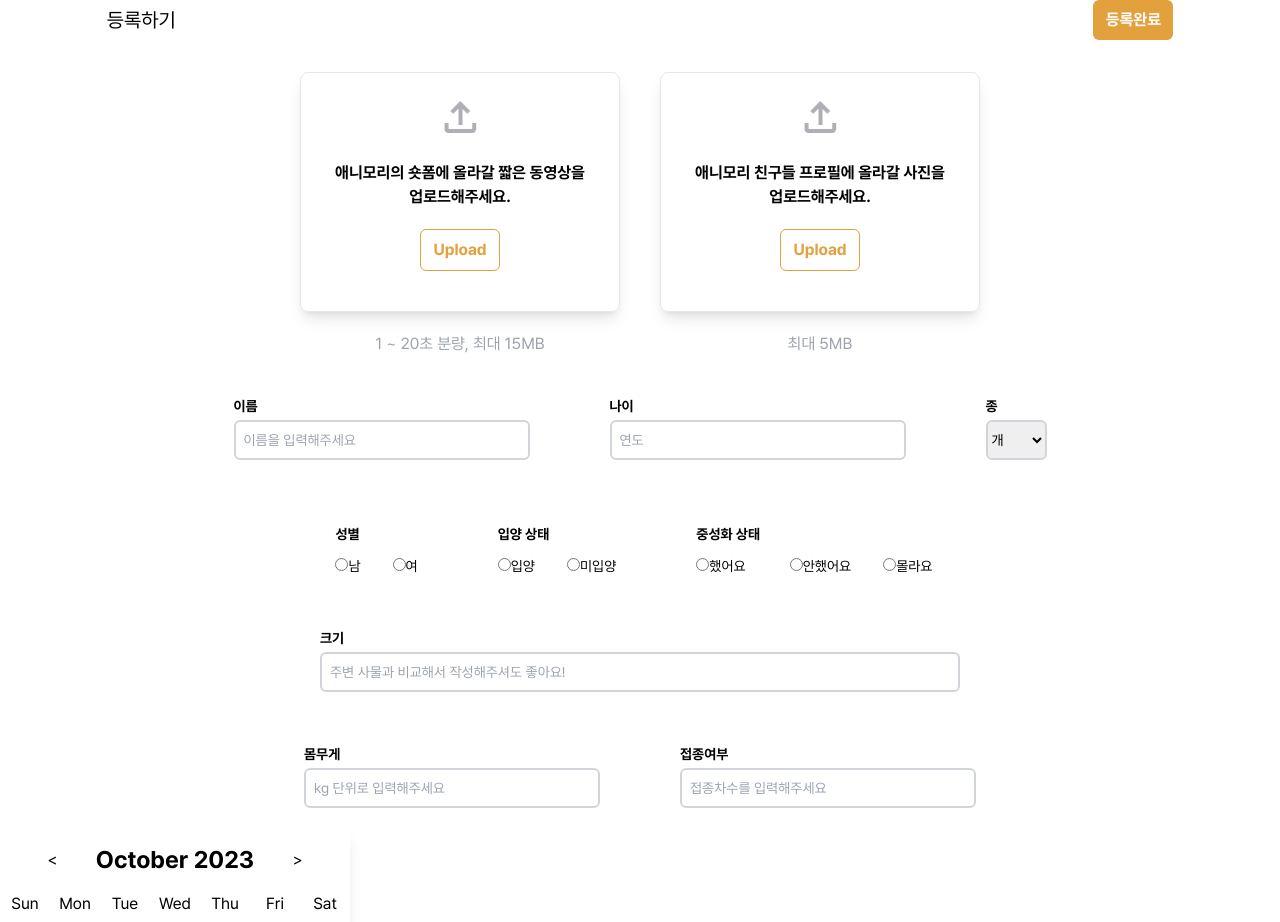
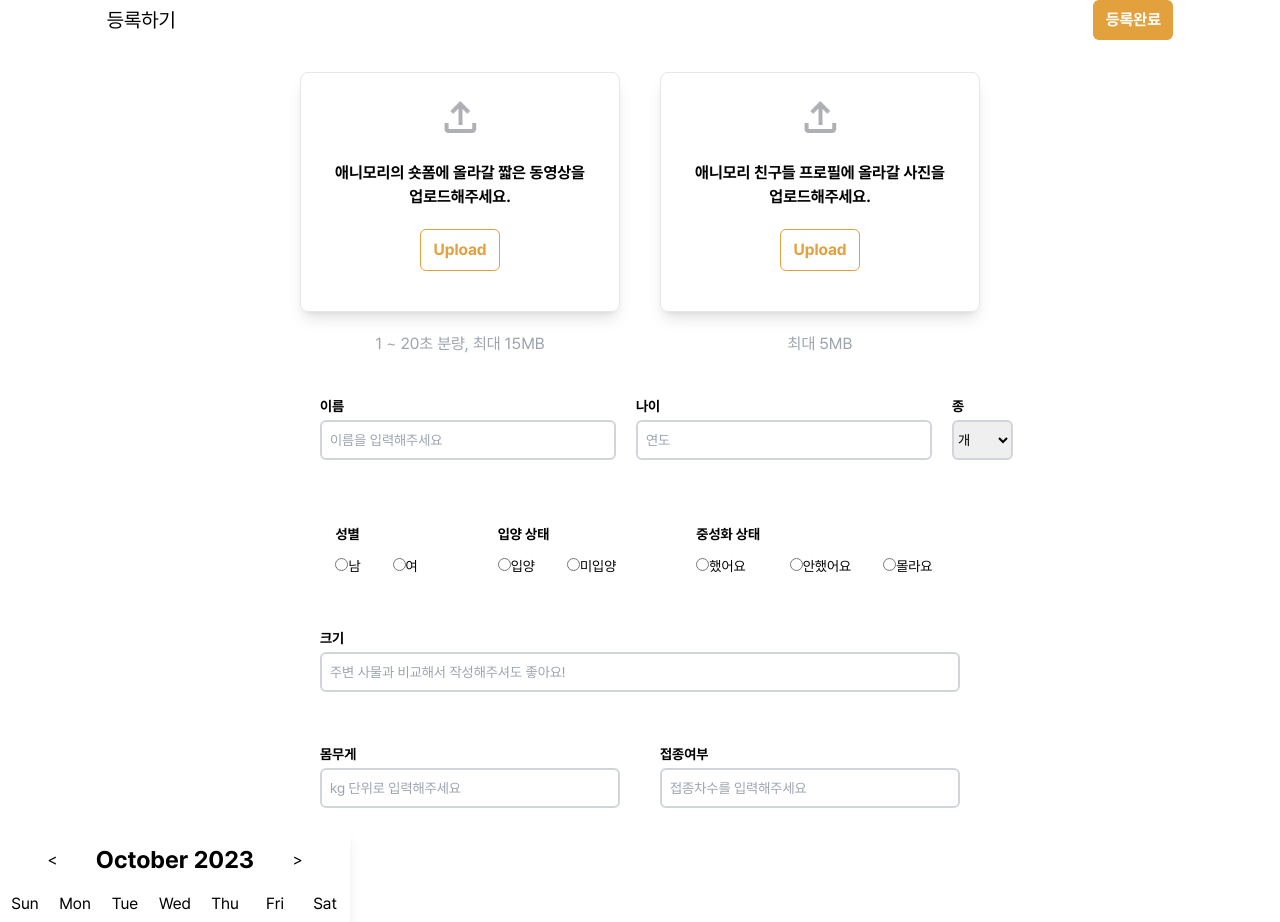
Before and after one commit to Step3-kakao-tech-campus/Team16_FE, a React (Create React App) app: page /register in a window 1280 px wide. Shown: the top 922 px of the page. Built offline with nearby package versions, Linux system fonts and the light colour scheme.

Commit message:
feat: ui 수정

```diff
--- a/src/components/organisms/VMRegisterForm.tsx
+++ b/src/components/organisms/VMRegisterForm.tsx
@@ -9,8 +9,8 @@ type RegisterProps = {
 const MRegisterForm = ({ handleChange }: RegisterProps) => {
   return (
     <div className="flex flex-col items-center gap-8 mt-10">
-      <div className="flex flex-col sm:flex-row  justify-center gap-5 sm:gap-20 w-1/2 text-sm  mb-5">
-        <div className="">
+      <div className="flex  justify-center sm:gap-20 w-1/2 text-sm  mb-5">
+        <div className=" flex-col sm:flex-row flex gap-5 w-full ">
           <InputGroup
             id="name"
             name="이름"
@@ -21,8 +21,7 @@ const MRegisterForm = ({ handleChange }: RegisterProps) => {
             }}
             autocomplete="name"
           />
-        </div>
-        <div className="text-sm">
+
           <InputGroup
             id="age"
             name="나이"
@@ -33,13 +32,16 @@ const MRegisterForm = ({ handleChange }: RegisterProps) => {
             }}
             autocomplete="age"
           />
-        </div>
           <SelectBox />
         </div>
+      </div>
       <div className="flex justify-center gap-5 sm:gap-20 w-1/2 text-sm  mb-5">
+        <div className="w-full">
           <RadioGroup />
         </div>
+      </div>
       <div className="flex justify-center gap-5 sm:gap-20 w-1/2 text-sm  mb-5">
+        <div className="w-full">
           <InputGroup
             id="size"
             name="크기"
@@ -51,8 +53,9 @@ const MRegisterForm = ({ handleChange }: RegisterProps) => {
             autocomplete="size"
           />
         </div>
-      <div className="flex flex-col sm:flex-row justify-center gap-5 sm:gap-20 w-1/2 text-sm  mb-5">
-        <div className="">
+      </div>
+      <div className="flex flex-col sm:flex-row justify-center gap-5 sm:gap-10 w-1/2 text-sm  mb-5">
+        <div className=" w-full">
           <InputGroup
             id="weight"
             name="몸무게"
@@ -64,7 +67,7 @@ const MRegisterForm = ({ handleChange }: RegisterProps) => {
             autocomplete="weight"
           />
         </div>
-        <div className="">
+        <div className=" w-full">
           <InputGroup
             id="vaccinationStatus"
             name="접종여부"
```
Lines whose indentation alone changed are shown as unchanged.
